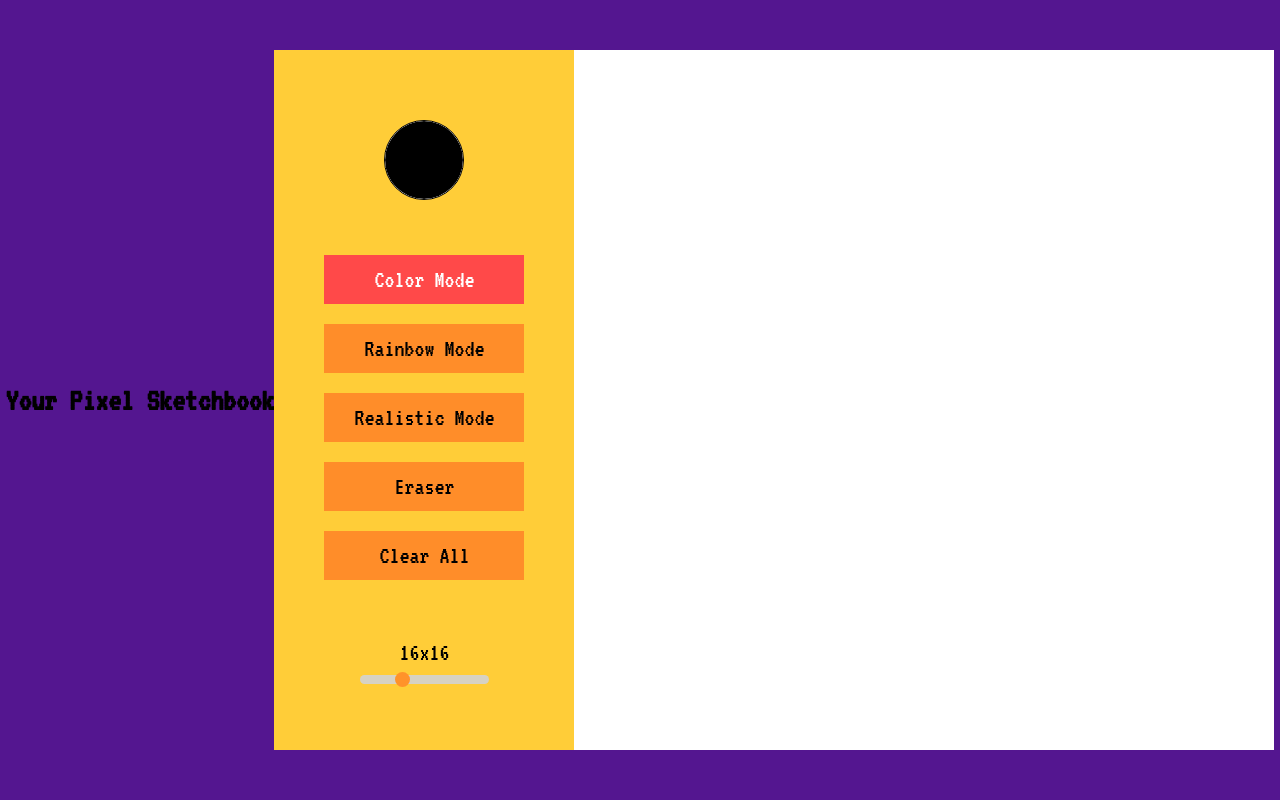
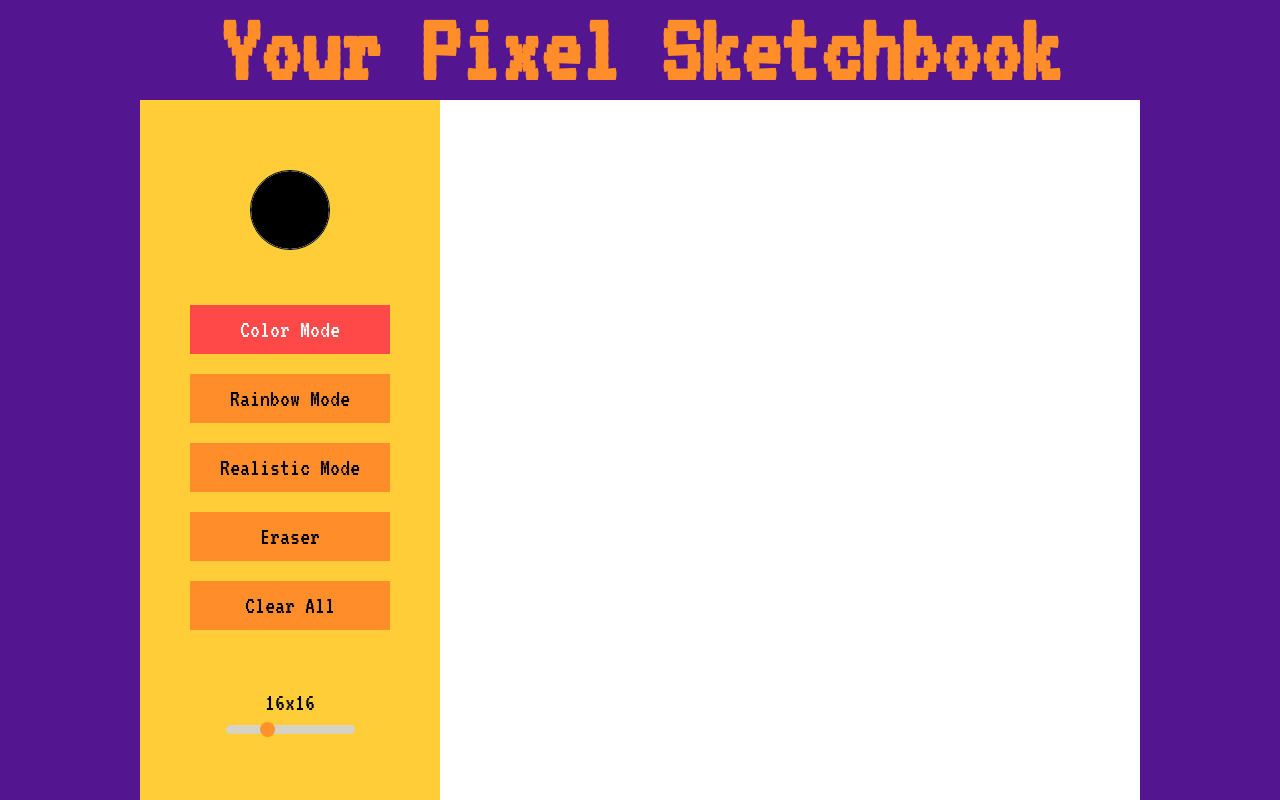
Before and after one commit to Dragesia/etch-a-sketch-remake, a plain HTML site: page index.html in a window 1280 px wide. Drawn offline with Linux system fonts and the light colour scheme.

Commit message:
stylized header

```diff
--- a/style.css
+++ b/style.css
@@ -24,11 +24,21 @@ body {
     height: 100vh;
     background-color: var(--pr-color);
     display: flex;
+    flex-direction: column;
     justify-content: center;
     align-items: center;
 }
 
 /* general adjustments end */
+
+/* header */
+
+h1 {
+    font-size: 100px;
+    color: var(--sc-color);
+}
+
+/* header end */
 
 /* container */
 
```
